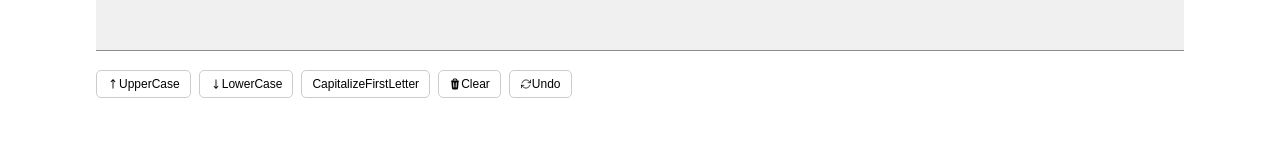
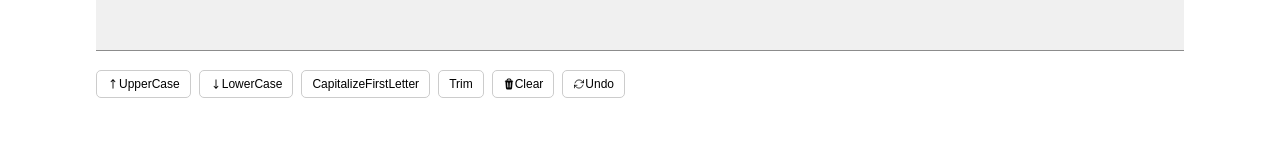
Before and after one commit to partha7978/text-utils, a React (Create React App) app: page / in a window 1280 px wide. Shown: the part 289-449 px from the top of the page. Built offline with nearby package versions, Linux system fonts and the light colour scheme.

Commit message:
trim functionality added with the alert messages

```diff
--- a/src/components/TextArea/TextArea.js
+++ b/src/components/TextArea/TextArea.js
@@ -30,7 +30,22 @@ export default function TextArea(props) {
   const capitalizeFirstLetter = () => {
     setText(text.split(" ").map(word => word.charAt(0).toUpperCase() + word.slice(1)).join(" "));
   }
-
+  const trimText = () => {
+    setText(text.split(" ").filter(word => word !== "").join(" "));
+    // setText(text.split(/[  ]+/).join(" "));   OR USE THIS
+   if(text.length > 0){
+    setAlertType({alertStatus: 'block', alertMsg:"Extra space removed", alertType:"success"});
+    setTimeout(() => {
+      setAlertType({alertStatus: 'none', alertMsg:"", alertType:"success"});
+    }, 1500);
+    }
+    else{
+      setAlertType({alertStatus: 'block', alertMsg:"Please enter some text", alertType:"warning"});
+      setTimeout(() => {
+        setAlertType({alertStatus: 'none', alertMsg:"", alertType:"success"});
+      }, 1500);
+    }
+  }
   const clearText = () => {
     window.saveText = text;
     setText("");
@@ -43,7 +58,7 @@ export default function TextArea(props) {
     else {
       setText(text);
       if(text.length === 0) {
-        setAlertType({alertStatus: 'block', alertMsg:"No text to undo", alertType:"warning"});
+        setAlertType({alertStatus: 'block', alertMsg:"No text found for undo", alertType:"warning"});
         setTimeout(() => {
           setAlertType({alertStatus: 'none', alertMsg:"", alertType:"success"});
         } , 1500);
@@ -95,6 +110,9 @@ export default function TextArea(props) {
           <button onClick = {capitalizeFirstLetter}>
             CapitalizeFirstLetter
           </button>
+          <button onClick = {trimText}>
+            Trim
+          </button>
           <button onClick = {clearText}><svg xmlns="http://www.w3.org/2000/svg" viewBox="0 0 20 20" fill="currentColor" className="w-5 h-5">
             <path fillRule="evenodd" d="M8.75 1A2.75 2.75 0 006 3.75v.443c-.795.077-1.584.176-2.365.298a.75.75 0 10.23 1.482l.149-.022.841 10.518A2.75 2.75 0 007.596 19h4.807a2.75 2.75 0 002.742-2.53l.841-10.52.149.023a.75.75 0 00.23-1.482A41.03 41.03 0 0014 4.193V3.75A2.75 2.75 0 0011.25 1h-2.5zM10 4c.84 0 1.673.025 2.5.075V3.75c0-.69-.56-1.25-1.25-1.25h-2.5c-.69 0-1.25.56-1.25 1.25v.325C8.327 4.025 9.16 4 10 4zM8.58 7.72a.75.75 0 00-1.5.06l.3 7.5a.75.75 0 101.5-.06l-.3-7.5zm4.34.06a.75.75 0 10-1.5-.06l-.3 7.5a.75.75 0 101.5.06l.3-7.5z" clipRule="evenodd" />
             </svg>
```
